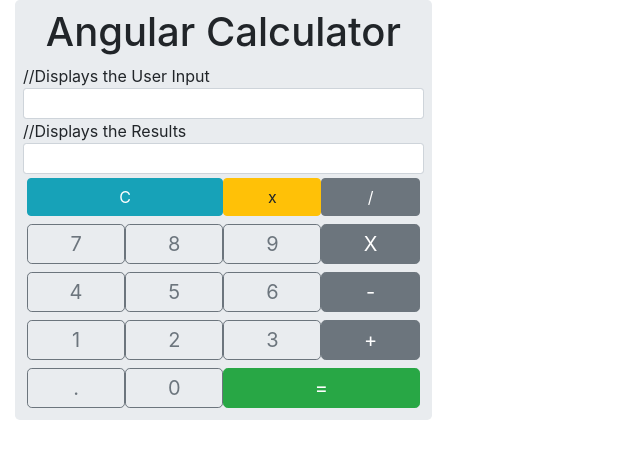
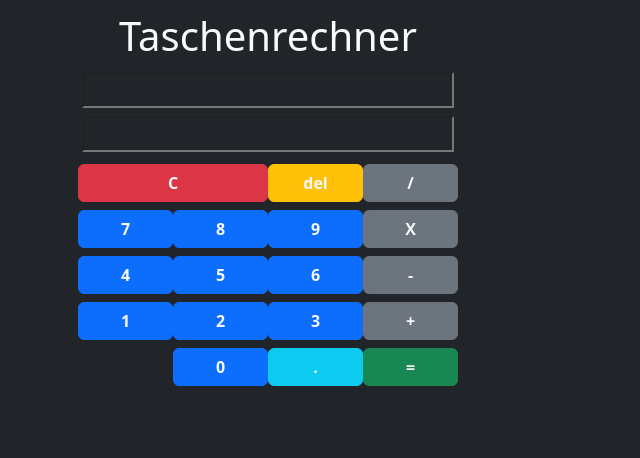
Before and after one commit to Marschal66/WebApp, an Angular app: page / in a window 1280 px wide. Shown: the top 458 px of the page, without its empty margins (0-640 px from the left). Built offline with nearby package versions, Linux system fonts and the light colour scheme.

Commit message:
stable version of calculator

```diff
--- a/src/app/app.component.html
+++ b/src/app/app.component.html
@@ -1,58 +1,52 @@
-<div class="container-fluid">
+<div class="container text-center">
 
     <div class="jumbotron col-sm-4 p-2 m-0 bg-inverse">
-
-      <h1 class="text-center">Angular Calculator</h1>
-
-      //Displays the User Input
-      <div class="input-group input-group-sm col-sm-12 m-0 p-0">
-          <div class="col-sm-12 form-control text-lg-right" type="text">{{input}}</div>
+        <div class=" py-1">
+            <div class="row">
+                <h1 class="text-light">{{title}}</h1>
             </div>
-
-      //Displays the Results
-      <div class="input-group input-group-sm col-sm-12 m-0 p-0">
-          <div class="form-control text-sm-right" type="text">{{result}}</div>
+            <div class="row">
+                <input type="text" class="col text-light m-1 p-1 bg-dark fw-bold text-end" value="{{input}}" />
             </div>
-
-      <div class="col-sm-12 p-1 m-0">
-          <button class="btn btn-info col-sm-6" type="button" (click)="allClear()">C</button>
-          <button class="btn btn-warning col-sm-3" type="button" (click)="clear()">x</button>
-          <button class="btn btn-secondary col-sm-3" type="button" (click)="pressOperator('/')">/</button>
+            <div class="row">
+                <input type="text" class="col text-light m-1 p-1 bg-dark fw-bold text-end" value="{{result}}" />
             </div>
-
-      <div class="col-sm-12 p-1 m-0">
-          <button class="btn btn-lg btn-outline-secondary col-sm-3 p-1" type="button"
-              (click)="pressNum('7')">7</button>
-          <button class="btn btn-lg btn-outline-secondary col-sm-3 p-1" type="button"
-              (click)="pressNum('8')">8</button>
-          <button class="btn btn-lg btn-outline-secondary col-sm-3 p-1" type="button"
-              (click)="pressNum('9')">9</button>
-          <button class="btn btn-lg btn-secondary col-sm-3 p-1" type="button" (click)="pressOperator('*')">X</button>
         </div>
-      <div class="col-sm-12 p-1 m-0">
-          <button class="btn btn-lg btn-outline-secondary col-sm-3 p-1" type="button"
-              (click)="pressNum('4')">4</button>
-          <button class="btn btn-lg btn-outline-secondary col-sm-3 p-1" type="button"
-              (click)="pressNum('5')">5</button>
-          <button class="btn btn-lg btn-outline-secondary col-sm-3 p-1" type="button"
-              (click)="pressNum('6')">6</button>
-          <button class="btn btn-lg btn-secondary col-sm-3 p-1" type="button" (click)="pressOperator('-')">-</button>
+        <div class="row py-1">
+            <button class="btn col-6 text-light fw-bold btn-danger" id="btnReset" type="button"
+                (click)="reset()">C</button>
+            <button class="btn col-3 text-light fw-bold btn-warning" id="btnDelete" type="button"
+                (click)="delete()">del</button>
+            <button class="btn col-3 text-light fw-bold btn-secondary" type="button"
+                (click)="pressOperator('/')">/</button>
         </div>
-      <div class="col-sm-12 p-1 m-0">
-          <button class="btn btn-lg btn-outline-secondary col-sm-3 p-1" type="button"
-              (click)="pressNum('1')">1</button>
-          <button class="btn btn-lg btn-outline-secondary col-sm-3 p-1" type="button"
-              (click)="pressNum('2')">2</button>
-          <button class="btn btn-lg btn-outline-secondary col-sm-3 p-1" type="button"
-              (click)="pressNum('3')">3</button>
-          <button class="btn btn-lg btn-secondary col-sm-3 p-1" type="button" (click)="pressOperator('+')">+</button>
+        <div class="row py-1">
+            <button class="btn col-3 text-light fw-bold btn-primary" type="button" (click)="pressNum('7')">7</button>
+            <button class="btn col-3 text-light fw-bold btn-primary" type="button" (click)="pressNum('8')">8</button>
+            <button class="btn col-3 text-light fw-bold btn-primary" type="button" (click)="pressNum('9')">9</button>
+            <button class="btn col-3 text-light fw-bold btn-secondary" type="button"
+                (click)="pressOperator('*')">X</button>
         </div>
-      <div class="col-sm-12 p-1 m-0">
-          <button class="btn btn-lg btn-outline-secondary col-sm-3 p-1" type="button"
-              (click)="pressNum('.')">.</button>
-          <button class="btn btn-lg btn-outline-secondary col-sm-3 p-1" type="button"
-              (click)="pressNum('0')">0</button>
-          <button class="btn btn-lg btn-success col-sm-6 p-1" type="button" (click)="getAnswer()">=</button>
+        <div class="row py-1">
+            <button class="btn col-3 text-light fw-bold btn-primary" type="button" (click)="pressNum('4')">4</button>
+            <button class="btn col-3 text-light fw-bold btn-primary" type="button" (click)="pressNum('5')">5</button>
+            <button class="btn col-3 text-light fw-bold btn-primary" type="button" (click)="pressNum('6')">6</button>
+            <button class="btn col-3 text-light fw-bold btn-secondary" type="button"
+                (click)="pressOperator('-')">-</button>
         </div>
-
+        <div class="row py-1">
+            <button class="btn col-3 text-light fw-bold btn-primary" type="button" (click)="pressNum('1')">1</button>
+            <button class="btn col-3 text-light fw-bold btn-primary" type="button" (click)="pressNum('2')">2</button>
+            <button class="btn col-3 text-light fw-bold btn-primary" type="button" (click)="pressNum('3')">3</button>
+            <button class="btn col-3 text-light fw-bold btn-secondary" type="button"
+                (click)="pressOperator('+')">+</button>
         </div>
+        <div class="row py-1">
+            <div class="col-3"></div>
+            <button class="btn col-3 text-light fw-bold btn-primary" type="button" (click)="pressNum('0')">0</button>
+            <button class="btn col-3 text-light fw-bold btn-info" type="button" (click)="pressNum('.')">.</button>
+            <button class="btn col-3 text-light fw-bold btn-success" id="btnEqual" type="button"
+                (click)="equal()">=</button>
+        </div>
+    </div>
+</div>
--- a/src/app/app.component.ts
+++ b/src/app/app.component.ts
@@ -6,100 +6,71 @@ import { Component } from '@angular/core';
   styleUrls: ['./app.component.css']
 })
 export class AppComponent {
-  title = 'WebApp';
+  title: string = 'Taschenrechner';
 
-  input:string = '';
-  result:string = '';
-
+  input: string = '';
+  result: string = '';
 
   pressNum(num: string) {
-
-    //Do Not Allow . more than once
-    if (num==".") {
-      if (this.input !="" ) {
-
-        const lastNum=this.getLastOperand()
-        console.log(lastNum.lastIndexOf("."))
-        if (lastNum.lastIndexOf(".") >= 0) return;
+    if (num == '.') {
+      // if the last character is not a number, then return
+      if (isNaN(Number(this.input.slice(-1)))) return;
+      // check if arithmetic operator is present in this.input
+      if (this.input.includes('+') || this.input.includes('-') || this.input.includes('*') || this.input.includes('/')) {
+        // check if the last number has a decimal point
+        if (this.input.split(/[-+*/]/).pop()?.includes('.')) return;
+      } else {
+        if (this.input.includes('.')) return;
       }
     }
-
-    //Do Not Allow 0 at beginning.
-    //Javascript will throw Octal literals are not allowed in strict mode.
-    if (num=="0") {
-      if (this.input=="" ) {
-        return;
-      }
-      const PrevKey = this.input[this.input.length - 1];
-      if (PrevKey === '/' || PrevKey === '*' || PrevKey === '-' || PrevKey === '+')  {
-          return;
-      }
+    if (num == '0') {
+      if (this.input == '') return;
+      // if it is a leading zero, then return
+      if (this.input.slice(-1) == '0' && this.input.length == 1) return;
+      // if the last character is not a number, then return
+      if (isNaN(Number(this.input.slice(-1)))) return;
     }
-
-    this.input = this.input + num
-    this.calcAnswer();
+    this.setInput(this.input + num);
   }
 
-
-  getLastOperand() {
-    let pos:number;
-    console.log(this.input)
-    pos=this.input.toString().lastIndexOf("+")
-    if (this.input.toString().lastIndexOf("-") > pos) pos=this.input.lastIndexOf("-")
-    if (this.input.toString().lastIndexOf("*") > pos) pos=this.input.lastIndexOf("*")
-    if (this.input.toString().lastIndexOf("/") > pos) pos=this.input.lastIndexOf("/")
-    console.log('Last '+this.input.substr(pos+1))
-    return this.input.substr(pos+1)
+  pressOperator(op: string) {
+    // if the last character is a dot, then delete it
+    if (this.input.slice(-1) == '.') {
+      this.setInput(this.input.slice(0, -1));
+    }
+    // if the last character is not a number, then return
+    if (isNaN(Number(this.input.slice(-1)))) return;
+    this.setInput(this.input + op);
   }
 
-
-  pressOperator(op: string) {
-
-    //Do not allow operators more than once
-    const lastKey = this.input[this.input.length - 1];
-    if (lastKey === '/' || lastKey === '*' || lastKey === '-' || lastKey === '+')  {
-      return;
-    }
-
-    this.input = this.input + op
-    this.calcAnswer();
+  reset() {
+    this.setInput('');
   }
 
-
-  clear() {
-    if (this.input !="" ) {
-      this.input=this.input.substr(0, this.input.length-1)
-    }
+  delete() {
+    console.log(this.input)
+    this.setInput(this.input.slice(0, -1));
+    console.log(this.input)
   }
 
-  allClear() {
-    this.result = '';
-    this.input = '';
+  equal() {
+    this.updateResult();
   }
 
-  calcAnswer() {
-    let formula = this.input;
-
-    let lastKey = formula[formula.length - 1];
-
-    if (lastKey === '.')  {
-      formula=formula.substr(0,formula.length - 1);
-    }
-
-    lastKey = formula[formula.length - 1];
-
-    if (lastKey === '/' || lastKey === '*' || lastKey === '-' || lastKey === '+' || lastKey === '.')  {
-      formula=formula.substr(0,formula.length - 1);
-    }
-
-    console.log("Formula " +formula);
-    this.result = eval(formula);
+  setInput(input: string) {
+    this.input = input;
+    this.updateResult();
   }
 
-  getAnswer() {
-    this.calcAnswer();
-    this.input = this.result;
-    if (this.input=="0") this.input="";
+  formatInput(input: string) {
+    // format tmp to delete the last character while it is not a number
+    while (isNaN(Number(input.slice(-1)))) {
+      input = input.slice(0, -1);
+    }
+    return input;
   }
 
+  updateResult() {
+    this.result = eval(this.formatInput(this.input));
+  }
 }
--- a/src/app/app.module.ts
+++ b/src/app/app.module.ts
@@ -6,7 +6,7 @@ import { AppComponent } from './app.component';
 
 @NgModule({
   declarations: [
-    AppComponent
+    AppComponent,
   ],
   imports: [
     BrowserModule,
--- a/src/index.html
+++ b/src/index.html
@@ -1,14 +1,21 @@
 <!doctype html>
 <html lang="en">
+
 <head>
   <meta charset="utf-8">
   <title>WebApp</title>
   <base href="/">
   <meta name="viewport" content="width=device-width, initial-scale=1">
   <link rel="icon" type="image/x-icon" href="favicon.ico">
-  <link rel="stylesheet" href="https://stackpath.bootstrapcdn.com/bootstrap/4.5.0/css/bootstrap.min.css" integrity="sha384-9aIt2nRpC12Uk9gS9baDl411NQApFmC26EwAOH8WgZl5MYYxFfc+NcPb1dKGj7Sk" crossorigin="anonymous">
+  <link href="https://cdn.jsdelivr.net/npm/bootstrap@5.2.3/dist/css/bootstrap.min.css" rel="stylesheet"
+    integrity="sha384-rbsA2VBKQhggwzxH7pPCaAqO46MgnOM80zW1RWuH61DGLwZJEdK2Kadq2F9CUG65" crossorigin="anonymous">
 </head>
-<body>
+
+<body class="bg-dark">
+  <script src="https://cdn.jsdelivr.net/npm/bootstrap@5.2.3/dist/js/bootstrap.bundle.min.js"
+    integrity="sha384-kenU1KFdBIe4zVF0s0G1M5b4hcpxyD9F7jL+jjXkk+Q2h455rYXK/7HAuoJl+0I4"
+    crossorigin="anonymous"></script>
   <app-root></app-root>
 </body>
+
 </html>
```
Lines whose indentation alone changed are shown as unchanged.
